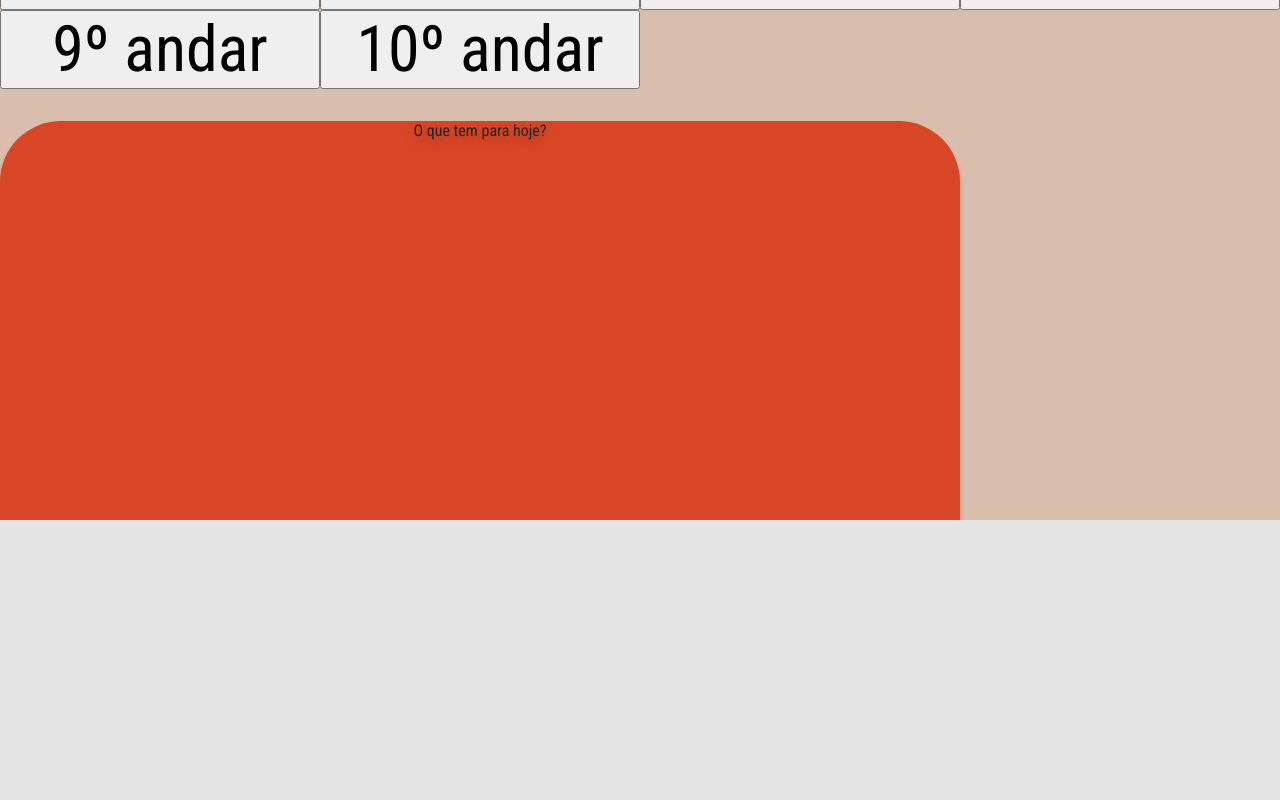
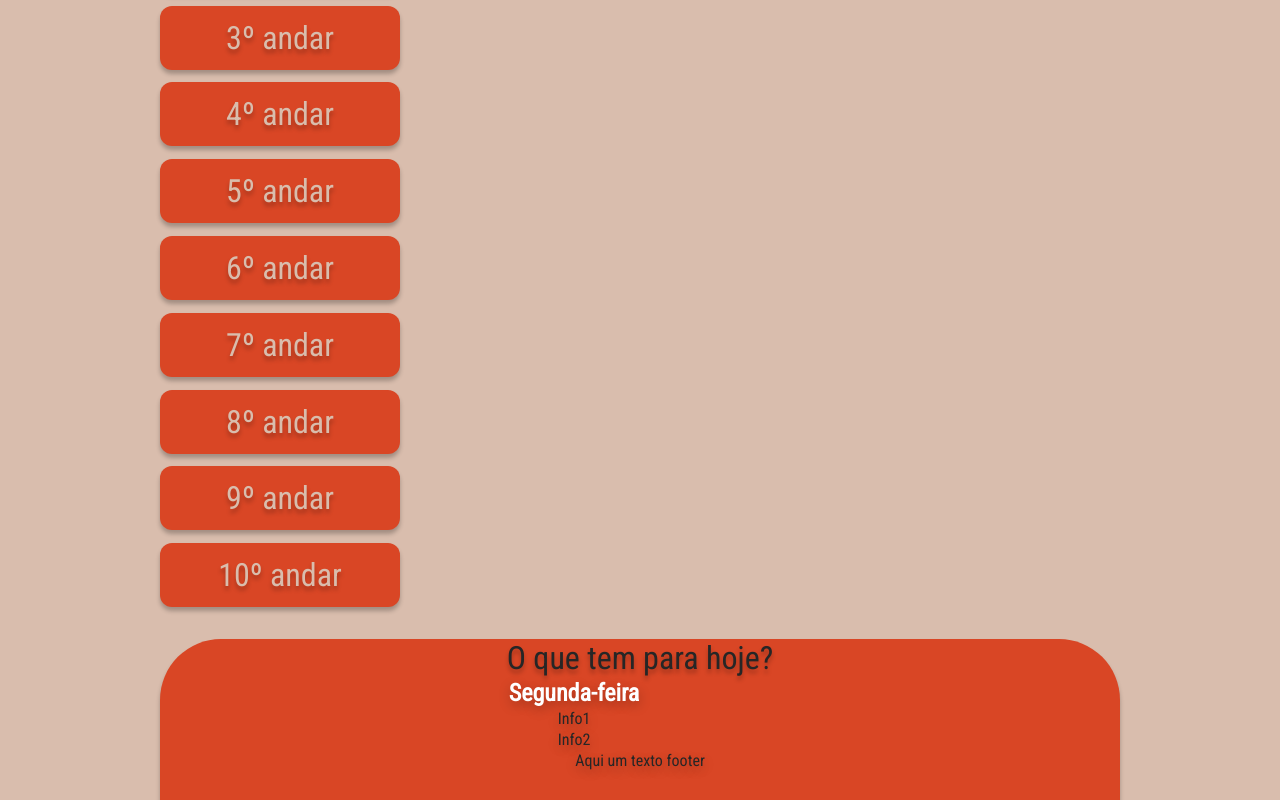
Before and after one commit to IsraelBarcelos/cade-o-computador, a React (Create React App) app: page /andares in a window 1280 px wide. Shown: the part 280-1080 px from the top of the page. Before the commit the page ends 800 px from the top, so only its background shows below. Built offline with nearby package versions, Linux system fonts and the light colour scheme.

Commit message:
Started Andares

```diff
--- a/src/components/AreaDeTrabalho/styles.scss
+++ b/src/components/AreaDeTrabalho/styles.scss
@@ -3,9 +3,9 @@
   flex-direction: column;
   align-items: center;
   width: 100vw;
+  min-height: 100%;
   min-width: 15rem;
   box-sizing: border-box;
-  height: 100vh;
 
   background-color: #d9bdad;
 
--- a/src/components/PressButton/index.tsx
+++ b/src/components/PressButton/index.tsx
@@ -8,7 +8,7 @@ interface PressButtonProps extends ButtonHTMLAttributes<HTMLButtonElement> {
 
 export function PressButton({text, ...rest}: PressButtonProps) {
     return(
-        <button className="pressButton" {...rest}>
+        <button className="press-button" {...rest}>
         {text}
         </button>
     )
--- a/src/components/PressButton/styles.scss
+++ b/src/components/PressButton/styles.scss
@@ -15,13 +15,8 @@
 
     border: none;
     color: #D9BDAD;
-    background-color: #D94625;
+    background-color: #D94625 !important;
     text-align: center;
-
-    .press-button {
-        margin-top: 2rem;
-    }
-
 }
 
 @media( min-width: 768px) {
--- a/src/pages/Andares/index.tsx
+++ b/src/pages/Andares/index.tsx
@@ -1,4 +1,5 @@
 import { Aside } from "../../components/Aside";
+import { Footer } from "../../components/Footer";
 import { OrangeBox } from "../../components/OrangeBox";
 import { PressButton } from "../../components/PressButton"
 
@@ -17,22 +18,59 @@ export function Andares() {
   */
 
   return (
-    <div className="andares-cointainer">
-
+    <div className="andares-container">
       <Aside>
         <div className="buttons">
           {
-            andares.map(andar => {
-              return <PressButton text={`${andar}º andar`} />
+            andares.map((andar, index) => {
+              return <PressButton key={index} text={`${andar}º andar`} />
             })
           }
         </div>
       </Aside>
 
       <OrangeBox>
-        <header className="title-andares">
-          <span>O que tem para hoje?</span>
-        </header>
+        <div className="andares-page">
+          <header className="title-andares">
+            <span className="span-titulo">O que tem para hoje?</span>
+          </header>
+
+
+          <div className="calendario">
+            <div className="informacoes-dias">
+
+              <div className="info-dia">
+                <table className="div-tabela">
+                  <thead className="cabecalho-tabela">
+                    <tr className="linha-cabecalho-tabela">
+                      <th className="linha-cabecalho">
+                        Segunda-feira
+                      </th>
+                    </tr>
+                  </thead>
+                  <tbody>
+                    <tr className="linha-tabela">
+                      <td>Info1</td>
+                    </tr>
+                    <tr>
+                      <td>Info2</td>
+                    </tr>
+                  </tbody>
+                </table>
+              </div>
+
+              <div className="tabela-dias">
+
+              </div>
+            </div>
+
+          </div>
+
+        </div>
+        <hr />
+        <Footer>
+          Aqui um texto footer
+        </Footer>
       </OrangeBox>
 
     </div>
--- a/src/pages/Andares/styles.scss
+++ b/src/pages/Andares/styles.scss
@@ -1,19 +1,46 @@
-.area {
-  .main-content {
-    .aside {
-      display: flex;
-      justify-content: center;
-      align-items: center;
+.andares-container {
+  .aside {
+    display: flex;
+    justify-content: center;
+    align-items: center;
 
-      .pressButton {
+    .buttons {
+      .press-button {
+        + .press-button {
+          margin-top: 0.8rem;
+        }
+
         &:last-child {
           margin-bottom: 2rem;
         }
       }
     }
+  }
 
-    .orange-box {
-      margin-bottom: 2rem;
+  .orange-box {
+    .andares-page {
+      .title-andares {
+        .span-titulo {
+          font-size: 2rem;
+          text-shadow: 0px 4px 4px rgba(0, 0, 0, 0.25);
+        }
+      }
+
+      .calendario {
+        .informacoes-dias {
+          .div-tabela {
+            .cabecalho-tabela {
+              .linha-cabecalho-tabela {
+                .linha-cabecalho {
+                  color: white;
+                  font-size: 1.5rem;
+                  text-align: center;
+                }
+              }
+            }
+          }
+        }
+      }
     }
   }
 }
--- a/src/styles/globals.scss
+++ b/src/styles/globals.scss
@@ -46,9 +46,3 @@ hr {
         display: none;
     }
 }
-
-.main-content {
-    .aside {
-        display: none;
-    }
-}
```
Also changed, not shown: src/pages/Login/index.tsx (+4 -10 lines).
